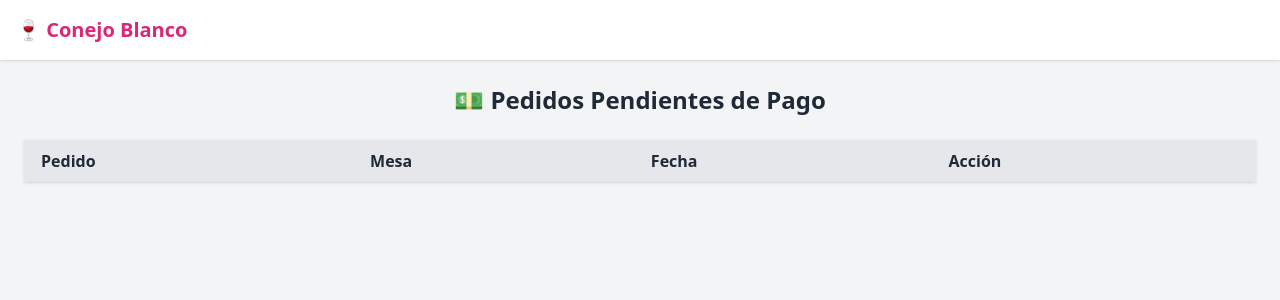
After one commit to Juliana-app/Admin_FastTrack, a Django app: template templates/pedidos_por_pagar.html in a window 1280 px wide. The commit adds this page. Shown: the top 300 px of the page. Run offline with Django 5.2, Linux system fonts and the light colour scheme; the template is opened without the code that fills it, so the values that code supplies are empty; some libraries are stand-ins or nearby versions.

Commit message:
Modal de confirmación pedido, generación de informes

```diff
--- a/Admin_Bar_FastTrack/settings.py
+++ b/Admin_Bar_FastTrack/settings.py
@@ -58,7 +58,7 @@ ROOT_URLCONF = 'Admin_Bar_FastTrack.urls'
 TEMPLATES = [
     {
         'BACKEND': 'django.template.backends.django.DjangoTemplates',
-        'DIRS': [],
+        'DIRS': [BASE_DIR / 'templates'],
         'APP_DIRS': True,
         'OPTIONS': {
             'context_processors': [
--- a/Admin_Bar_FastTrack/urls.py
+++ b/Admin_Bar_FastTrack/urls.py
@@ -1,10 +1,13 @@
 from django.contrib import admin
+from django.shortcuts import redirect
 from django.urls import path, include
+from Admin_Bar_FastTrack import views
+
 
 urlpatterns = [
     path('admin/', admin.site.urls),
     path('api/usuarios/', include('usuarios.urls')),
     path('api/inventario/', include('inventario.urls')),
     path('api/pedidos/', include('pedidos.urls')),
-    path('api/pedidos/', include('pedidos.urls')),
+    path('', lambda request: redirect('/api/pedidos/mesero/')),
 ]
--- /dev/null
+++ b/Admin_Bar_FastTrack/views.py
@@ -0,0 +1,4 @@
+from django.shortcuts import render
+
+def home(request):
+    return render(request, 'inicio.html')
--- a/pedidos/models.py
+++ b/pedidos/models.py
@@ -2,7 +2,7 @@ from django.db import models
 from django.utils import timezone
 from inventario.models import Producto
 from usuarios.models import Usuario
-from usuarios.models import CustomUser as User
+from usuarios.models import Usuario as User
 
 
 ESTADOS_PEDIDO = [
--- a/pedidos/urls.py
+++ b/pedidos/urls.py
@@ -1,12 +1,19 @@
 from django.urls import path
-from .views import PedidoListCreateView, PedidoDetailView, exportar_csv_pedidos, marcar_pagado, tomar_pedido, ver_pedidos
+from .views import (
+    PedidoListCreateView, PedidoDetailView, editar_pedido,
+    exportar_csv_pedidos, marcar_pagado, marcar_pedido_pagado,
+    pedidos_por_pagar, tomar_pedido, ver_pedidos
+)
 
 urlpatterns = [
     path('', PedidoListCreateView.as_view(), name='listar_crear_pedidos'),
     path('<int:pk>/', PedidoDetailView.as_view(), name='detalle_pedido'),
     path('tomar/', tomar_pedido, name='tomar_pedido'),
-    path('tomar/', tomar_pedido, name='tomar_pedido'),
     path('ver/', ver_pedidos, name='ver_pedidos'),
     path('pagar/<int:pedido_id>/', marcar_pagado, name='marcar_pagado'),
     path('exportar/', exportar_csv_pedidos, name='exportar_csv'),
+    path('editar/<int:pedido_id>/', editar_pedido, name='editar_pedido'),
+    path('por_pagar/', pedidos_por_pagar, name='pedidos_por_pagar'),
+    path('marcar_pagado/<int:pedido_id>/', marcar_pedido_pagado, name='marcar_pedido_pagado'),
+    path('mesero/', ver_pedidos, name='ver_pedidos_mesero'),
 ]
--- a/templates/dashboard_cajero.html
+++ b/templates/dashboard_cajero.html
@@ -7,6 +7,9 @@
     <li><a href="#" class="text-blue-600 hover:underline">Gestionar inventario</a></li>
     <li><a href="#" class="text-blue-600 hover:underline">Generar informe CSV</a></li>
     <li><a href="{% url 'ver_pedidos' %}" class="text-blue-600 hover:underline">Ver pedidos</a></li>
+    <a href="{% url 'pedidos_por_pagar' %}" class="bg-green-600 hover:bg-green-700 text-white px-4 py-2 rounded shadow">
+        💰 Ver Pedidos por Pagar
+    </a>
     <a href="{% url 'dashboard_general' %}" class="block text-white bg-purple-600 hover:bg-purple-700 p-2 rounded shadow text-center mt-4">📊 Ver Panel General</a>
 </ul>
 {% endblock %}
--- /dev/null
+++ b/templates/pedidos_por_pagar.html
@@ -0,0 +1,51 @@
+{% extends 'base.html' %}
+{% block title %}Pedidos por Pagar{% endblock %}
+
+{% block content %}
+<h2 class="text-2xl font-bold mb-6 text-center">💵 Pedidos Pendientes de Pago</h2>
+
+<table class="table-auto w-full text-left border shadow">
+    <thead>
+        <tr class="bg-gray-200">
+            <th class="px-4 py-2">Pedido</th>
+            <th class="px-4 py-2">Mesa</th>
+            <th class="px-4 py-2">Fecha</th>
+            <th class="px-4 py-2">Acción</th>
+        </tr>
+    </thead>
+    <tbody>
+        {% for pedido in pedidos %}
+        <tr class="border-t">
+            <td class="px-4 py-2">#{{ pedido.id }}</td>
+            <td class="px-4 py-2">{{ pedido.mesa }}</td>
+            <td class="px-4 py-2">{{ pedido.creado|date:"d M Y H:i" }}</td>
+            <td class="px-4 py-2">
+                <button onclick="confirmarPago('{{ pedido.id }}')" class="bg-green-600 text-white px-3 py-1 rounded hover:bg-green-700">
+                    ✅ Marcar como Pagado
+                </button>
+            </td>
+        </tr>
+        {% endfor %}
+    </tbody>
+</table>
+
+<!-- SweetAlert2 -->
+<script src="https://cdn.jsdelivr.net/npm/sweetalert2@11"></script>
+<script>
+function confirmarPago(pedidoId) {
+    Swal.fire({
+        title: '¿Confirmar pago?',
+        text: "Este pedido será marcado como pagado.",
+        icon: 'warning',
+        showCancelButton: true,
+        confirmButtonColor: '#16a34a',
+        cancelButtonColor: '#d33',
+        confirmButtonText: 'Sí, marcar como pagado'
+    }).then((result) => {
+        if (result.isConfirmed) {
+            window.location.href = '/pedidos/marcar_pagado/' + pedidoId + '/';
+        }
+    });
+}
+</script>
+{% endblock %}
--- a/templates/ver_pedidos.html
+++ b/templates/ver_pedidos.html
@@ -30,6 +30,10 @@
             {% if user.rol == 'cajero' or user.rol == 'admin' %}
                 <a href="{% url 'marcar_pagado' pedido.id %}" class="inline-block mt-3 bg-green-600 text-white px-4 py-1 rounded hover:bg-green-700">💰 Marcar como Pagado</a>
             {% endif %}
+            {% if request.user.rol == 'mesero' and pedido.estado == 'pendiente' %}
+            <a href="{% url 'editar_pedido' pedido.id %}" class="text-blue-600 hover:underline">✏️ Editar</a>
+            {% endif %}
+
         </div>
         {% endfor %}
     </div>
```
Also changed, not shown: pedidos/views.py (+47 -1 lines), templates/editar_pedido.html (added, +34 -0 lines), templates/inicio.html (added, +17 -0 lines), templates/tomar_pedido.html (+8 -0 lines), db.sqlite3, pedidos/migrations/0001_initial.py (added).
